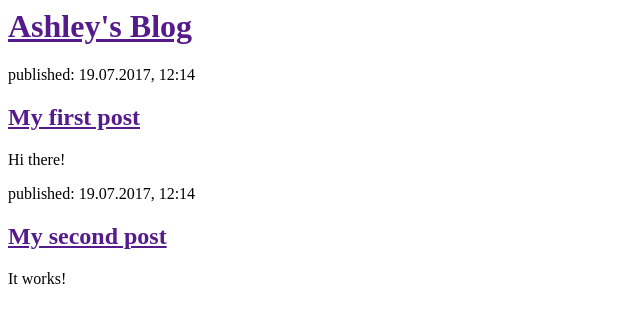
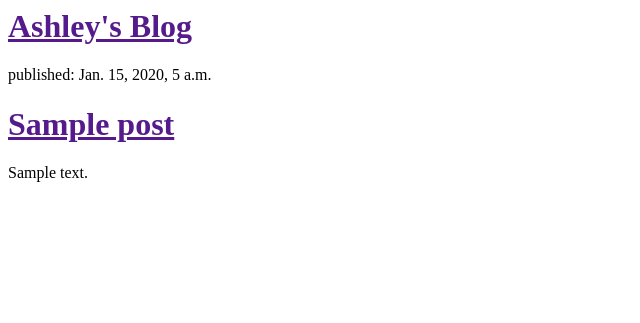
Before and after one commit to mayadavid/my-first-blog, a Django app: template blog/templates/blog/post_list.html in a window 1280 px wide. Shown: the top 323 px of the page, without its empty margins (0-640 px from the left). Run offline with Django 3.2, Linux system fonts and the light colour scheme; the template is opened without the code that fills it: values that come from a table or form of the project are taken from there, others are empty; tables that the repository leaves empty hold one stand-in row (values such as "Sample post").

Commit message:
Modified templates to display posts from database.

```diff
--- a/blog/templates/blog/post_list.html
+++ b/blog/templates/blog/post_list.html
@@ -6,17 +6,13 @@
         <div>
             <h1><a href="">Ashley's Blog</a></h1>
         </div>
+        {% for post in posts %}
+            <div>
+                <p>published: {{ post.published_date }}</p>
+                <h1><a href="">{{ post.title }}</a></h1>
+                <p>{{ post.text|linebreaksbr }}</p>
+            </div>
+        {% endfor %}
 
-        <div>
-            <p>published: 19.07.2017, 12:14</p>
-            <h2><a href="">My first post</a></h2>
-            <p>Hi there!</p>
-        </div>
-
-        <div>
-            <p>published: 19.07.2017, 12:14</p>
-            <h2><a href="">My second post</a></h2>
-            <p>It works!</p>
-        </div>
     </body>
 </html>
--- a/blog/views.py
+++ b/blog/views.py
@@ -1,6 +1,8 @@
 from django.shortcuts import render
-
+from django.utils import timezone
+from .models import Post
 # Create your views here.
 
 def post_list(request):
-    return render(request, 'blog/post_list.html',{})
+    posts=Post.objects.filter(published_date__lte=timezone.now()).order_by('published_date')
+    return render(request, 'blog/post_list.html',{'posts': posts})
```
